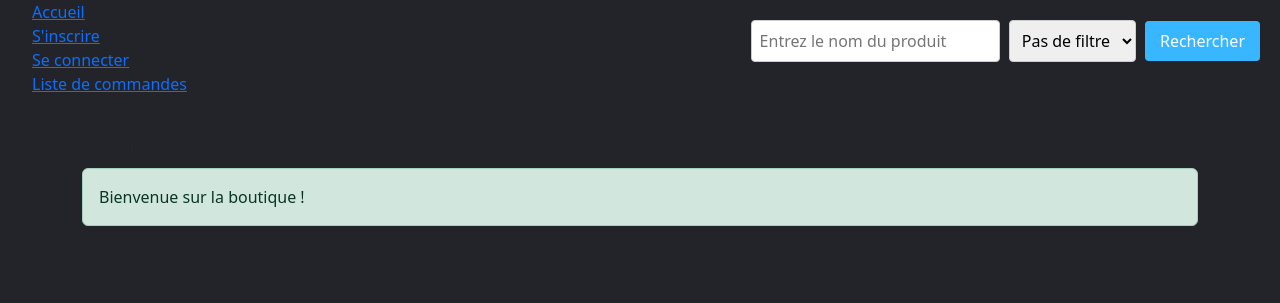
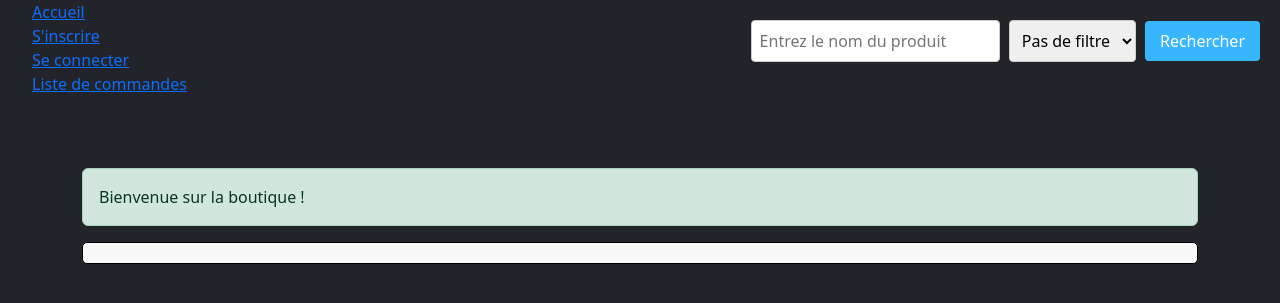
Before and after one commit to Tompi01/Semaine-BDD-PHP, a PHP site: page /public/index.php in a window 1280 px wide. Shown: the top 303 px of the page. Run offline with PHP 8.4, Linux system fonts and the light colour scheme; data that the repository does not hold is empty.

Commit message:
projet fonctionel

```diff
--- a/public/index.php
+++ b/public/index.php
@@ -51,15 +51,22 @@ if (!isset($_SESSION['role'])) {
             <input type="submit" name="submit" id="submit" value="Rechercher" href="">
         </div>
     </form>
+    <div class="container">
+        <div class="row">
+            <div class="col">
                 <?php
                 if ($_POST['search'] == "" && $_POST['filter'] == "") {
-        echo displayAllProduct();
+                    echo '<div class="product-box">' . displayAllProduct() . '</div>';
                 } else {
-        echo displaySearchedProduct($_POST['filter']);
+                    echo '<div class="product-box">' . displaySearchedProduct($_POST['filter']) . '</div>';
                 }
+                ?>
+            </div>
+        </div>
+    </div>
 
 
-
+    <?php
     if ($_SESSION['role'] == 'admin') { ?>
         <form action="newproduct.php" method="post">
             <input type="text" name="name" required="required" placeholder="Entrez le nom du produit">
```
Lines whose indentation alone changed are shown as unchanged.
